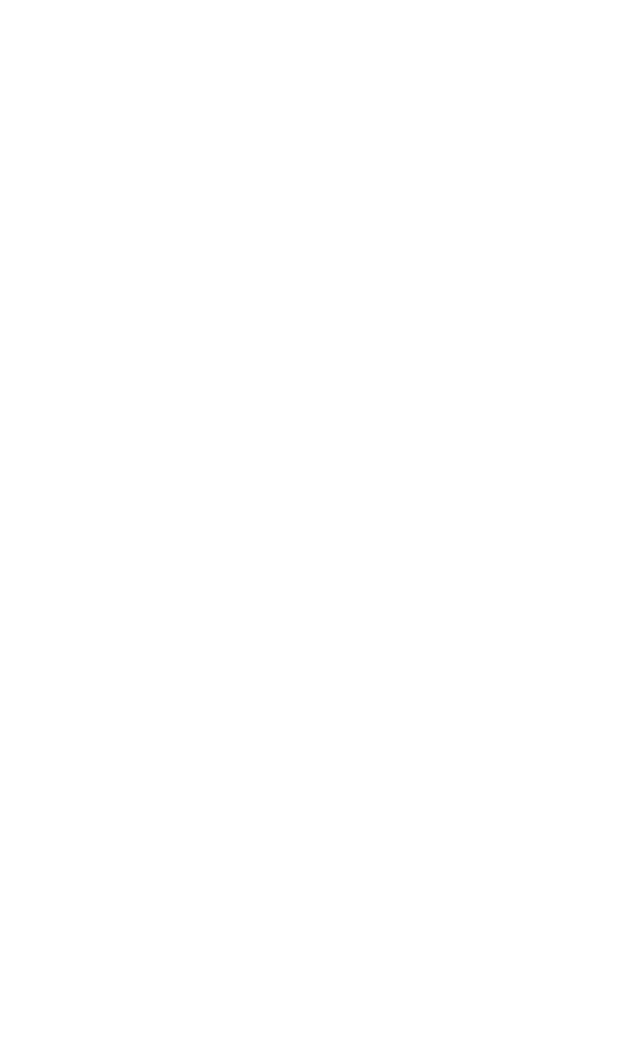
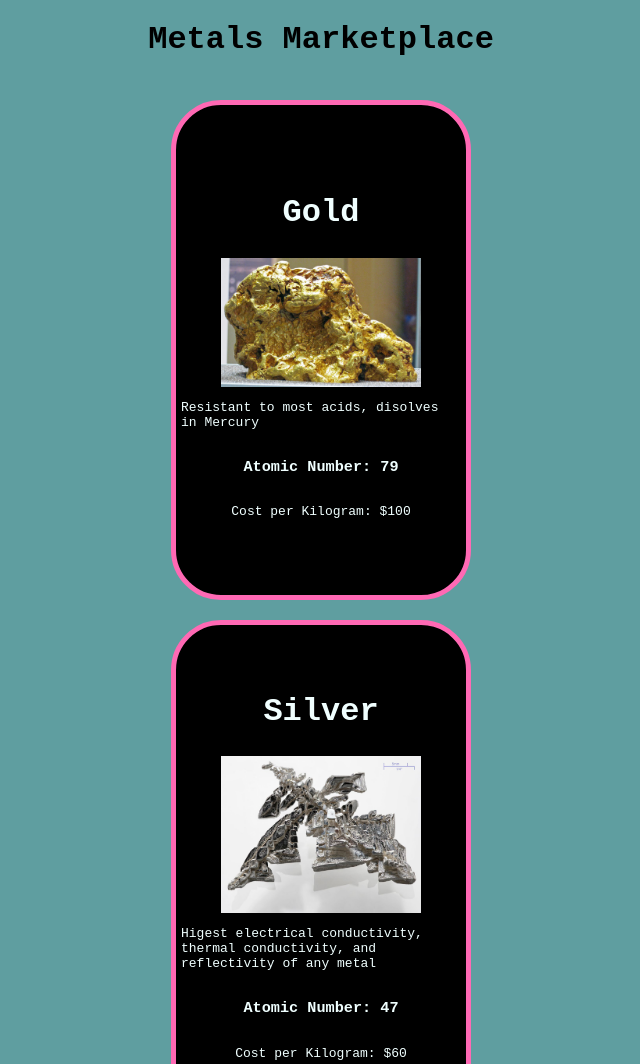
Before and after one commit to fora-heims/lab-06-e-commerce-website, a website with bundled scripts: page index.html in a window 1280 px wide. Shown: the top 1064 px of the page, without its empty margins (319-959 px from the left). Before the commit the page ends 800 px from the top, so only its background shows below. Built offline with nearby package versions, Linux system fonts and the light colour scheme.

Commit message:
Working loop made to render Objects into HTML elements for each Object in the metals array. CSS also added to style the page and newly created div's

```diff
--- a/app.js
+++ b/app.js
@@ -1,7 +1,13 @@
 // import functions and grab DOM elements
+import { metals } from './metals.js';
+import { renderMetal } from './render.js';
+const metalsList = document.getElementById('metals-list');
 
 // initialize global state
-
+for (let metalObject of metals){
+    const metalCard = renderMetal(metalObject);
+    metalsList.append(metalCard);
+}
 // set event listeners
   // get user input
   // use user input to update state
--- a/index.html
+++ b/index.html
@@ -11,10 +11,13 @@
 </head>
 
 <body>
-    <header></header>
-    <body>
-
-    </body>
+    <header>
+        <h1>Metals Marketplace</h1>
+    </header>
+    <main>
+        <div id="metals-list"></div>
+    </main>
+    <footer><p>the prices on this page do not reflect reality. All images were sourced from <a href="https://en.wikipedia.org/wiki/Main_Page">Wikipedia</a>.</p></footer>
     <script type="module" src="./app.js"></script>
 </body>
 
--- a/metals.js
+++ b/metals.js
@@ -1,43 +1,43 @@
 export const metals = [
-    {id: '1',
-    name: 'gold',
+    { id: '1',
+        name: 'Gold',
         image: './assets/gold.jpg',
         description: 'Resistant to most acids, disolves in Mercury',
         protons: 79,
-    price: 100},
+        price: 100 },
 
-    {id: '2',
-    name: 'silver',
+    { id: '2',
+        name: 'Silver',
         image: './assets/silver.jpg',
         description: 'Higest electrical conductivity, thermal conductivity, and reflectivity  of any metal',
         protons: 47,
-    price: 60},
+        price: 60 },
 
-    {id: '3',
-    name: 'copper',
+    { id: '3',
+        name: 'Copper',
         image: './assets/copper.jpg',
         description: 'Antimicrobial properties',
         protons: 29,
-    price: 30},
+        price: 30 },
 
-    {id: '4',
-    name: 'mercury',
+    { id: '4',
+        name: 'Mercury',
         image: './assets/mercury.jpg',
         description: 'Liquid at room temperature',
         protons: 80,
-    price: 25},
+        price: 25 },
 
-    {id: '5',
-    name: 'lead',
+    { id: '5',
+        name: 'Lead',
         image: './assets/lead.jpg',
         description: 'Soft, malleable, low melting point',
         protons: 82,
-    price: 10},
+        price: 10 },
 
-    {id: '6',
-    name: 'aluminium',
+    { id: '6',
+        name: 'Aluminium',
         image: './assets/aluminium.jpg',
         description: 'Lower density than other common metals',
         protons: 13,
-    price: 15},
-]
+        price: 15 },
+];
--- /dev/null
+++ b/render.js
@@ -0,0 +1,22 @@
+export function renderMetal(metal) {
+    const metalDiv = document.createElement('div');
+    metalDiv.classList.add('metal-div');
+
+    const ima = document.createElement('img');
+    ima.src = metal.image;
+
+    const nam = document.createElement('h2');
+    nam.textContent = metal.name;
+
+    const des = document.createElement('p');
+    des.textContent = metal.description;
+
+    const pro = document.createElement('h3');
+    pro.textContent = `Atomic Number: ${metal.protons}`;
+
+    const pri = document.createElement('p');
+    pri.textContent = `Cost per Kilogram: $${metal.price}`;
+
+    metalDiv.append(nam, ima, des, pro, pri);
+    return metalDiv;
+}
--- /dev/null
+++ b/styles/style.css
@@ -0,0 +1,38 @@
+* {
+    font-family: monospace;
+}
+
+body {
+    background-color: cadetblue;
+    display: flex;
+    flex-direction: column;
+    align-items: center;
+}
+
+h1, h2 {
+    font-size: 2rem;
+}
+
+main {
+    display: inline-flex;
+    flex-direction: row;
+}
+
+.metal-div {
+    padding: 5px;
+    width: 300px;
+    height: 500px;
+    background-color: black;
+    color: azure;
+    border: 5px hotpink solid;
+    border-radius: 50px;
+    margin: 20px;
+    display: flex;
+    flex-direction: column;
+    justify-content: center;
+    align-items: center;
+}
+
+img {
+    width: 200px;
+}
```
Also changed, not shown: 1 other file. Lines whose indentation alone changed are shown as unchanged.
